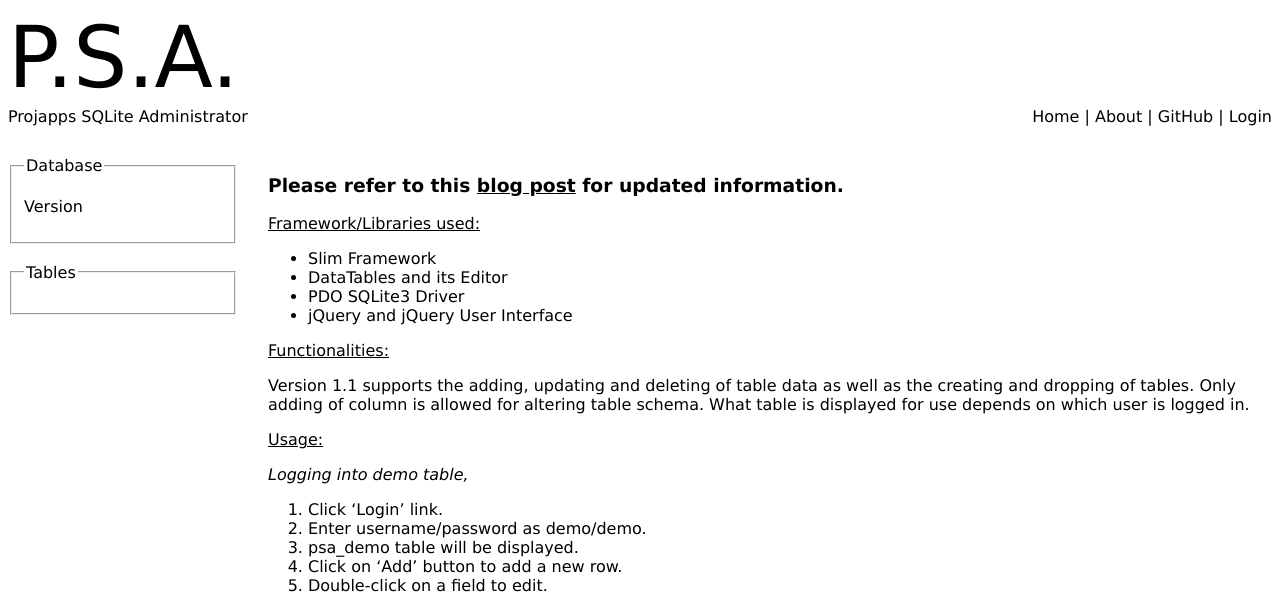
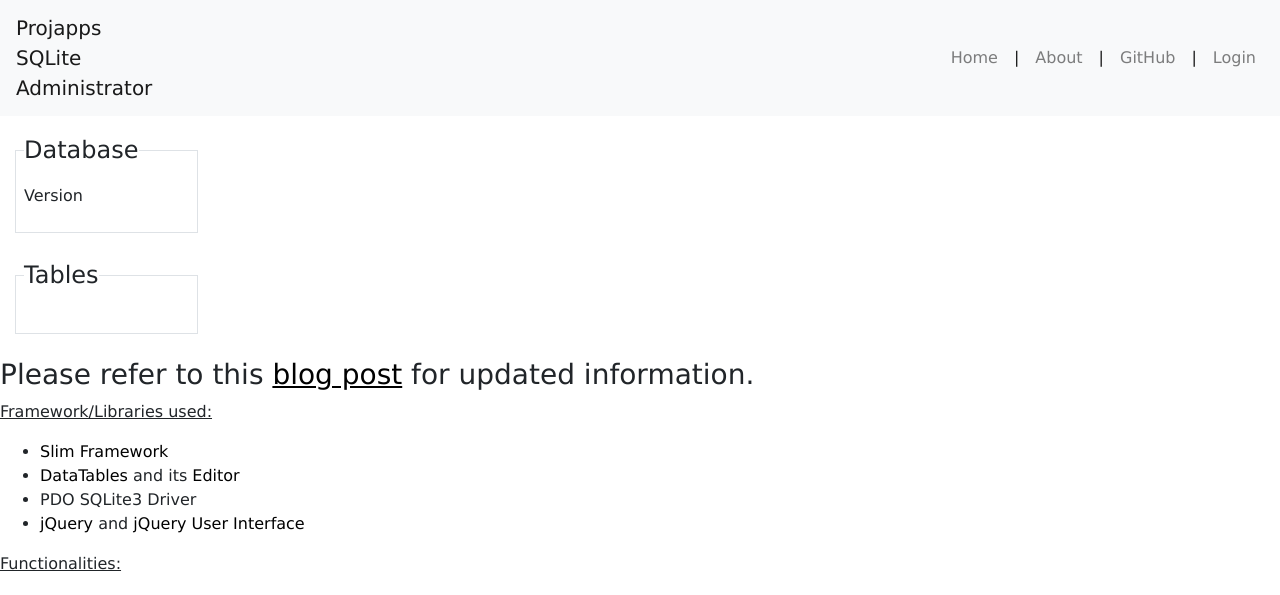
Before and after one commit to projapps/psa, a PHP site: page /templates/about.phtml in a window 1280 px wide. Shown: the top 595 px of the page. Run offline with PHP 8.4, Linux system fonts and the light colour scheme; data that the repository does not hold is empty; some libraries are stand-ins or nearby versions.

Commit message:
Refactor UI with Bootstrap

```diff
--- a/public/scripts/main.js
+++ b/public/scripts/main.js
@@ -1,13 +1,11 @@
 $(document).ready(function() {
-    if (username === ''){
-        $('#login').click(function(){
-            $('#formLogin').toggle();
-            $('#error').toggle();
+    if (username === '') {
+        $('#login').click(function() {
+            $('#modalLogin').modal('toggle');
         });
     }
-    else{
+    else {
         $('#login').attr('href', 'logout_user');
         $('#login').text('Logout ' + username);
     }
-    $('#formLogin').hide();
 });
--- a/public/styles/main.css
+++ b/public/styles/main.css
@@ -22,21 +22,6 @@ a:active {
 table.dataTable tbody td { text-align: center; }
 #acronym { font-size: 64pt; }
 #menu { float: right; }
-#formLogin {
-    position: absolute;
-    right: 5px;
-    top: 20px;
-    z-index: 1;
-    text-align: right;
-}
-#error {
-    position: absolute;
-    right: 5px;
-    top: 20px;
-    z-index: 1;
-    text-align: right;
-    color: red;
-}
 #spacing { margin-bottom: 30px; }
 #sidebar { margin-right: 30px; float: left; width: 230px; }
 #main { overflow: auto; }
--- a/src/Controllers/HomeController.php
+++ b/src/Controllers/HomeController.php
@@ -20,11 +20,15 @@ class HomeController
 
     public function home(Request $request, Response $response, $args) {
         $args = $this->setArgs($request, $args);
+        $args['nav']['home'] = 'active';
+        $args['nav']['about'] = '';
         return $this->container->get(PhpRenderer::class)->render($response, 'index.phtml', $args);
     }
 
     public function about(Request $request, Response $response, $args) {
         $args = $this->setArgs($request, $args);
+        $args['nav']['home'] = '';
+        $args['nav']['about'] = 'active';
         return $this->container->get(PhpRenderer::class)->render($response, 'about.phtml', $args);
     }
 
--- a/templates/about.phtml
+++ b/templates/about.phtml
@@ -4,9 +4,7 @@
     <?php include __DIR__ . '/boilerplate_head.phtml'; ?>
 </head>
 <body>
-<div id="acronym">P.S.A.</div>
 <?php include __DIR__ . '/boilerplate_menu.phtml'; ?>
-<div id="spacing">Projapps SQLite Administrator</div>
 <?php include __DIR__ . '/boilerplate_side.phtml'; ?>
 <div id="main">
     <h3>Please refer to this <a href="http://blog.projapps.com/?p=79"><u>blog post</u></a> for updated information.</h3>
--- a/templates/boilerplate_body.phtml
+++ b/templates/boilerplate_body.phtml
@@ -1,4 +1,5 @@
 <script type="text/javascript" src="https://code.jquery.com/jquery-3.3.1.js"></script>
+<script type="text/javascript" src="https://stackpath.bootstrapcdn.com/bootstrap/4.3.1/js/bootstrap.min.js"></script>
 <script type="text/javascript" src="https://cdn.datatables.net/1.10.19/js/jquery.dataTables.min.js"></script>
 <script type="text/javascript" src="scripts/dataTables.altEditor.free.min.js"></script>
 <script type="text/javascript">
--- a/templates/boilerplate_head.phtml
+++ b/templates/boilerplate_head.phtml
@@ -2,6 +2,7 @@
 <meta name="viewport" content="width=device-width, initial-scale=1, shrink-to-fit=no">
 <title>Projapps SQLite Administrator</title>
 <style type="text/css" media="screen">
+    @import "https://stackpath.bootstrapcdn.com/bootstrap/4.3.1/css/bootstrap.min.css";
     @import "https://cdn.datatables.net/1.10.19/css/jquery.dataTables.min.css";
     @import "styles/main.css";
 </style>
--- a/templates/boilerplate_menu.phtml
+++ b/templates/boilerplate_menu.phtml
@@ -1,18 +1,49 @@
-<div id="menu">
-    <a href="<?=$menu['home']?>">Home</a> |
-    <a href="<?=$menu['about']?>">About</a> |
-    <a href="https://github.com/nghianja/psa">GitHub</a> |
-    <a id="login">Login</a>
-    <form id="formLogin" class="forms">
-        <label for="username"></label>
-        <input type="text" name="username" id="username">
-        <br>
-        <label for="password"></label>
-        <input type="password" name="password" id="password">
-        <br>
-        <input type="submit" name="mysubmit" value="Login">
-        <input type="reset" name="myreset" value="Cancel">
-    </form>
-    <ul id="error">
-    </ul>
+<nav class="navbar navbar-expand-lg navbar-light bg-light mb-3">
+    <span class="navbar-brand mb-0 h1">Projapps<br>SQLite<br>Administrator</span>
+    <button class="navbar-toggler" type="button"
+            data-toggle="collapse" data-target="#navbarSupportedContent"
+            aria-controls="navbarSupportedContent" aria-expanded="false" aria-label="Toggle navigation">
+        <span class="navbar-toggler-icon"></span>
+    </button>
+    <div class="collapse navbar-collapse" id="navbarSupportedContent">
+        <ul class="navbar-nav ml-auto">
+            <li class="nav-item <?=$nav['home']?>"><a class="nav-link" href="<?=$menu['home']?>">Home</a></li>
+            <li class="nav-item active"><span class="nav-link">|</span></li>
+            <li class="nav-item <?=$nav['about']?>"><a class="nav-link" href="<?=$menu['about']?>">About</a></li>
+            <li class="nav-item active"><span class="nav-link">|</span></li>
+            <li class="nav-item"><a class="nav-link" href="https://github.com/nghianja/psa">GitHub</a></li>
+            <li class="nav-item active"><span class="nav-link">|</span></li>
+            <li class="nav-item"><a class="nav-link" id="login">Login</a></li>
+        </ul>
+    </div>
+</nav>
+<div class="modal fade" id="modalLogin" tabindex="-1" role="dialog">
+    <div class="modal-dialog" role="document">
+        <div class="modal-content">
+            <form id="formLogin" method="post">
+            <div class="modal-header">
+                <h5 class="modal-title">Login</h5>
+                <button type="button" class="close" data-dismiss="modal" aria-label="Close">
+                    <span aria-hidden="true">&times;</span>
+                </button>
+            </div>
+            <div class="modal-body">
+                    <div class="form-group">
+                        <label for="username"></label>
+                        <input type="text" class="form-control" name="username"
+                               id="username" placeholder="Username" required>
+                    </div>
+                    <div class="form-group">
+                        <label for="password"></label>
+                        <input type="password" class="form-control" name="password"
+                               id="password" placeholder="Password" required>
+                    </div>
+            </div>
+            <div class="modal-footer">
+                <button type="button" class="btn btn-secondary" data-dismiss="modal">Cancel</button>
+                <button type="submit" class="btn btn-primary" id="buttonLogin">Sign In</button>
+            </div>
+            </form>
+        </div>
+    </div>
 </div>
--- a/templates/boilerplate_side.phtml
+++ b/templates/boilerplate_side.phtml
@@ -1,12 +1,12 @@
-<div id="sidebar">
+<div class="col-sm-2">
     <form>
-        <fieldset>
-            <legend>Database</legend>
+        <fieldset class="border p-2">
+            <legend class="w-auto">Database</legend>
             <p>Version <?=$version?></p>
         </fieldset>
         <br>
-        <fieldset>
-            <legend>Tables</legend>
+        <fieldset class="border p-2">
+            <legend class="w-auto">Tables</legend>
             <p>
                 <?php
                 foreach ($tables as $table) {
@@ -19,8 +19,8 @@
         <br>
         <?php
         if ($username == 'admin') {
-            echo '<fieldset>';
-            echo '<legend>Admin</legend>';
+            echo '<fieldset class="border p-2">';
+            echo '<legend class="w-auto">Admin</legend>';
             echo '<p>';
             foreach ($tables as $table) {
                 echo '<a href="edit_admin/' . $table . '">' . $table . '</a>';
```
Also changed, not shown: templates/index.phtml (+5 -3 lines).
